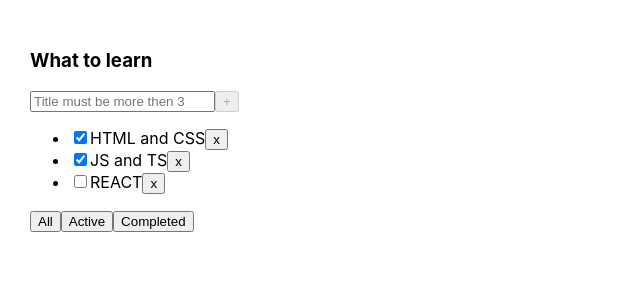
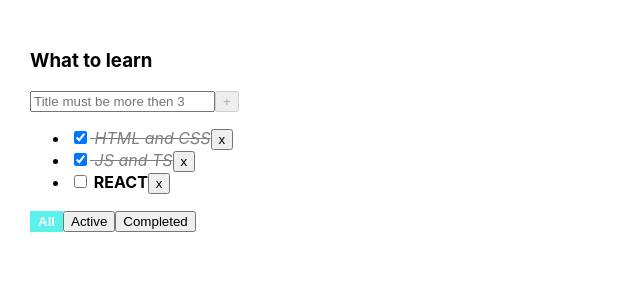
Before and after one commit to ArturOstrovskiy/todolist-01, a React (Vite) app: page / in a window 1280 px wide. Shown: the top 300 px of the page, without its empty margins (0-640 px from the left). Built offline with nearby package versions, Linux system fonts and the light colour scheme.

Commit message:
конец 4-го занятия

```diff
--- a/src/App.css
+++ b/src/App.css
@@ -6,3 +6,23 @@
 .app > div {
   margin-right: 50px;
 }
+.task-done{
+  font-style: italic;
+  text-decoration: line-through;
+  opacity: 0.5;
+}
+.task{
+  font-weight: bold;
+}
+
+.btn-filter-active{
+  background-color: #5af1ed;
+  border: 2px solid #5af1ed;
+  color: white;
+  font-weight: bold;
+
+}
+.task-input-error{
+  border: 2px solid red;
+  outline: none;
+}
--- a/src/App.tsx
+++ b/src/App.tsx
@@ -9,7 +9,6 @@ export type FilterValuesType = "all" | "active" | "completed"
 //UI
 
 function App() {
-  console.log(v1())
   // Data
   const todoListTitle = "What to learn"
 
@@ -19,6 +18,7 @@ function App() {
     {id: v1(), title: "JS and TS", isDone: true},
     {id: v1(), title: "REACT", isDone: false},
   ])
+
 
 //CRUD
   const deleteTask = (taskId: TaskType["id"]) => {
@@ -41,13 +41,20 @@ function App() {
 
   }
 
+  const changeTaskStatus =
+    (taskId: TaskType["id"], isDone: TaskType["isDone"]) => {
+    // Создаем новую структуру данных
+    const nextState : TaskType[] = tasks.map(task => task.id === taskId ? {...task, isDone: isDone}   :task)
+      // Передаем ее в реакт для обновления UI
+      setTasks(nextState)
+  }
   //UI
   const [filter, setFilter] = useState<FilterValuesType>("all")
   const changeToDoListFilter = (filter: FilterValuesType) => {
     setFilter(filter)
   }
 
-  const tasksForRender = getTasksForRender (tasks, filter)
+  const tasksForRender = getTasksForRender(tasks, filter)
 
 
   return (
@@ -56,8 +63,10 @@ function App() {
         title={todoListTitle}
         tasks={tasksForRender}
         deleteTask={deleteTask}
+        createTask={createTask}
+        changeTaskStatus={changeTaskStatus}
         changeToDoListFilter={changeToDoListFilter}
-        createTask={createTask}
+        filter={filter}
       />
     </div>
   )
--- a/src/Button.tsx
+++ b/src/Button.tsx
@@ -1,7 +1,8 @@
 
 type Props = {
   title: string
-  onClick?: () => void
+  onClick: () => void
+  className?: string
   disabled?: boolean
 }
 
@@ -9,6 +10,7 @@ type Props = {
 export const Button = (props: Props) => {
   return (
     <button
+      className={props.className}
       disabled={props.disabled}
       onClick={props.onClick}>{props.title}</button>
   )
--- a/src/Task.tsx
+++ b/src/Task.tsx
@@ -1,17 +1,24 @@
 import {Button} from "./Button.tsx";
+import {TaskType} from "./TodolistItem.tsx";
 
 type Props = {
   title: string;
   isDone: boolean;
+  className: string;
   deleteTask : () => void;
+  changeTaskStatusHandler: (isDone: TaskType["isDone"]) => void;
 }
 
 
 export const Task = (props: Props) => {
   return (
     <li>
-      <input type="checkbox" checked={props.isDone} />
-      <span>{props.title}</span>
+      <input
+        type="checkbox"
+        checked={props.isDone}
+        onChange={(e) => props.changeTaskStatusHandler(e.target.checked)}
+      />
+      <span className={props.className}> {props.title}</span>
       <Button title="x" onClick={props.deleteTask}/>
     </li>
   )
--- a/src/TodolistItem.tsx
+++ b/src/TodolistItem.tsx
@@ -1,4 +1,4 @@
-import {KeyboardEvent,ChangeEvent,useState} from "react";
+import {KeyboardEvent, ChangeEvent, useState} from "react";
 import {FilterValuesType} from "./App.tsx";
 import {Button} from "./Button.tsx";
 import {Task} from "./Task.tsx";
@@ -7,9 +7,11 @@ import * as React from "react";
 type Props = {
   title: string;
   tasks: TaskType[];
+  filter: FilterValuesType;
   deleteTask: (taskId: TaskType["id"]) => void;
   changeToDoListFilter: (filter: FilterValuesType) => void;
   createTask: (title: TaskType["title"]) => void;
+  changeTaskStatus: (taskId: TaskType["id"], isDone: TaskType["isDone"]) => void;
 }
 
 export type TaskType = {
@@ -18,37 +20,41 @@ export type TaskType = {
   isDone: boolean;
 }
 
-// Начинаем отрисовывать todoList
-// export const TodolistItem = (props: Props) => {
-//   Или можно взять из объекта толко нужное
 export const TodolistItem = ({
   title,
   tasks,
+  filter,
   deleteTask,
   changeToDoListFilter,
-  createTask
+  createTask,
+  changeTaskStatus
 }: Props) => {
   const [taskTitle, setTaskTitle] = useState("");
+  const [error, setError] = useState(false);
 
-  // const {title: title, tasks: tasks} = props;
-  // Можно в сокращенном виде
-  // const {title, tasks} = props;
 
   const createTaskOnClickHandler = () => {
-    createTask(taskTitle);
+    const trimmedTaskTitle = taskTitle.trim();
+    if (trimmedTaskTitle) {
+      createTask(taskTitle);
+    } else {
+      setError(true)
+    }
     setTaskTitle("");
   }
-  const createTaskOnKeyDownHandler = (e: KeyboardEvent<HTMLInputElement>) =>{
+  const createTaskOnKeyDownHandler = (e: KeyboardEvent<HTMLInputElement>) => {
     e.key === "Enter" && createTaskOnClickHandler()
-    }
+  }
   const setTaskTitleOnChangeHandler = (e: ChangeEvent<HTMLInputElement>) => {
+    error && setError(false)
     setTaskTitle(e.currentTarget.value)
   }
+
   const changeFilterALLOnClickHandler = () =>
     changeToDoListFilter("all")
   const changeFilterActiveOnClickHandler = () =>
     changeToDoListFilter("active")
-  const changeFilterComplitedOnClickHandler = () =>
+  const changeFilterCompletedOnClickHandler = () =>
     changeToDoListFilter("completed")
 
   const minTaskTileLength = 3
@@ -68,6 +74,9 @@ export const TodolistItem = ({
   if (isMaxTaskTitleNotValue) {
     userMessage = <div style={{color: "red"}}>Max title length {maxTaskTileLength}</div>
   }
+  if (error) {
+    userMessage = <div style={{color: "red"}}>Enter valid value</div>
+  }
 
 
   //Заходим и проверяем есть ли в этом todoList'е таски
@@ -77,15 +86,24 @@ export const TodolistItem = ({
     //Если таски есть, то будем создавать список <ul>
     :
     <ul>
-      {tasks.map((task: TaskType) =>
-        //Заполняем лишками, сколько их в tasks
+      {tasks.map((task: TaskType) =>{
+        const changeTaskStatusHandler = (isDone: TaskType["isDone"]) => {
+          changeTaskStatus(task.id, isDone)
+        }
+        const deleteTaskHandler = () => {deleteTask(task.id)}
+        const taskClassNames =  task.isDone ? "task-done" : "task";
+        return(
         <Task
           key={task.id}
           title={task.title}
           isDone={task.isDone}
-          deleteTask={() => deleteTask(task.id)}
-        />)}
-    </ul>
+          className={taskClassNames}
+          deleteTask={deleteTaskHandler}
+          changeTaskStatusHandler = {changeTaskStatusHandler}
+    />
+)
+})}
+</ul>
 
   return (
     <div>
@@ -96,6 +114,7 @@ export const TodolistItem = ({
           value={taskTitle}
           onChange={setTaskTitleOnChangeHandler}
           onKeyDown={createTaskOnKeyDownHandler}
+          className={error ? "task-input-error" : ""}
         />
         <Button
           disabled={isMinTaskTitleNotValue || isMaxTaskTitleNotValue}
@@ -109,15 +128,18 @@ export const TodolistItem = ({
       <div>
         <Button
           title="All"
+          className={filter === "all" ? "btn-filter-active" : ""}
           onClick={changeFilterALLOnClickHandler}
         />
         <Button
           title="Active"
+          className={filter === "active" ? "btn-filter-active" : ""}
           onClick={changeFilterActiveOnClickHandler}
         />
         <Button
           title="Completed"
-          onClick={changeFilterComplitedOnClickHandler}
+          className={filter === "completed" ? "btn-filter-active" : ""}
+          onClick={changeFilterCompletedOnClickHandler}
         />
       </div>
     </div>
```
